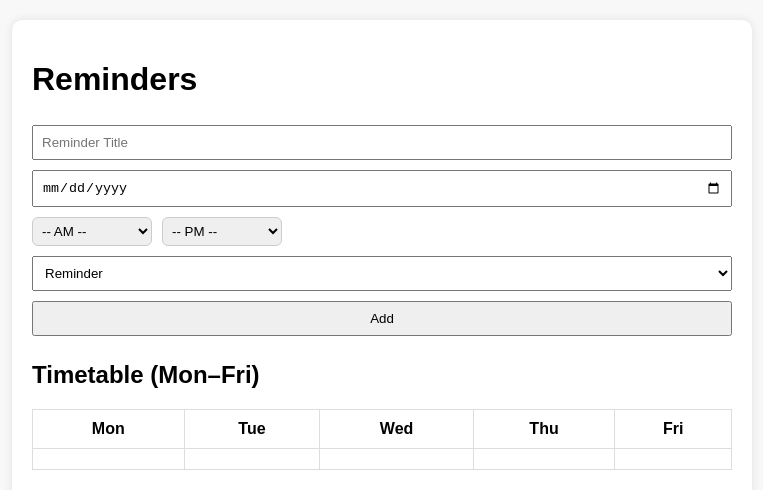
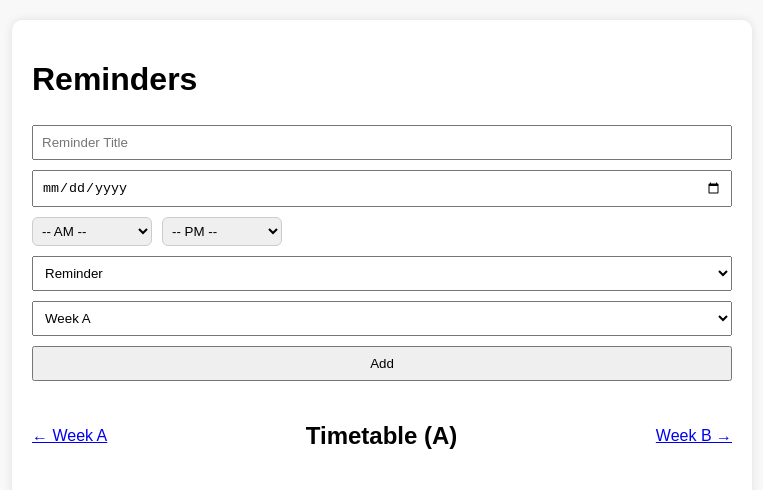
Before and after one commit to sopl3024/DigiProject, a Flask app: page /?week=A in a window 1280 px wide. Shown: the top 490 px of the page, without its empty margins (258-1021 px from the left). Run offline with Flask 3, Linux system fonts and the light colour scheme; data that the repository does not hold is empty.

Commit message:
Week A and week B

```diff
--- a/app.py
+++ b/app.py
@@ -1,101 +1,87 @@
-# Imports
-from flask import Flask, render_template, request, redirect, url_for
+from flask import Flask, render_template, request, redirect
 import sqlite3
+from datetime import datetime
 
 app = Flask(__name__)
 
-# Initialize the database
-def init_db():
-    conn = sqlite3.connect('reminders.db')
-    c = conn.cursor()
-    c.execute('''
-        CREATE TABLE IF NOT EXISTS reminders (
-            id INTEGER PRIMARY KEY AUTOINCREMENT,
-            title TEXT NOT NULL,
-            due_date TEXT NOT NULL,
-            due_time TEXT NOT NULL,
-            category TEXT NOT NULL,
-            completed INTEGER DEFAULT 0
-        )
-    ''')
-    conn.commit()
-    conn.close()
-
-# Convert date to day of week
-from datetime import datetime
+# Format for rendering dates in timetable
 @app.template_filter('datetimeformat')
-def datetimeformat(value, format='%a'):
+def datetimeformat(value, format='%H:%M'):
     try:
-        dt = datetime.strptime(value, '%Y-%m-%d')
-        return dt.strftime(format)
+        return datetime.strptime(value, '%Y-%m-%d').strftime(format)
     except:
         return value
 
-# Home page
+# Initialize database
+def init_db():
+    with sqlite3.connect('data.db') as conn:
+        c = conn.cursor()
+        c.execute('''CREATE TABLE IF NOT EXISTS reminders (
+            id INTEGER PRIMARY KEY AUTOINCREMENT,
+            title TEXT,
+            due_date TEXT,
+            due_time TEXT,
+            category TEXT,
+            completed INTEGER DEFAULT 0,
+            week TEXT DEFAULT 'A'
+        )''')
+        conn.commit()
+
 @app.route('/')
 def index():
-    conn = sqlite3.connect('reminders.db')
-    c = conn.cursor()
+    selected_week = request.args.get('week', 'A')
+    with sqlite3.connect('data.db') as conn:
+        c = conn.cursor()
+        c.execute("SELECT * FROM reminders")
+        reminders = c.fetchall()
 
-    # All reminders
-    c.execute("SELECT * FROM reminders")
-    reminders = c.fetchall()
+        c.execute("SELECT title, due_date, due_time FROM reminders WHERE category='Class' AND week=?", (selected_week,))
+        classes = c.fetchall()
 
-    # Only class reminders for timetable
-    c.execute("SELECT title, due_date, due_time FROM reminders WHERE category='Class'")
-    classes = c.fetchall()
+    return render_template('index.html', reminders=reminders, classes=classes, selected_week=selected_week)
 
-    conn.close()
-    return render_template('index.html', reminders=reminders, classes=classes)
-
-# Add new reminder
 @app.route('/add', methods=['POST'])
 def add():
     title = request.form['title']
     due_date = request.form['due_date']
-    due_time_am = request.form['due_time_am']
-    due_time_pm = request.form['due_time_pm']
-    due_time = due_time_am if due_time_am else due_time_pm
+    time_am = request.form['due_time_am']
+    time_pm = request.form['due_time_pm']
     category = request.form['category']
-    conn = sqlite3.connect('reminders.db')
-    c = conn.cursor()
-    c.execute("INSERT INTO reminders (title, due_date, due_time, category) VALUES (?, ?, ?, ?)",
-              (title, due_date, due_time, category))
-    conn.commit()
-    conn.close()
-    return redirect(url_for('index'))
+    week = request.form.get('week', 'A')
 
-# Mark as complete
+    due_time = time_am if time_am else time_pm
+
+    with sqlite3.connect('data.db') as conn:
+        c = conn.cursor()
+        c.execute("INSERT INTO reminders (title, due_date, due_time, category, week) VALUES (?, ?, ?, ?, ?)",
+                  (title, due_date, due_time, category, week))
+        conn.commit()
+    return redirect('/')
+
 @app.route('/complete/<int:reminder_id>')
 def complete(reminder_id):
-    conn = sqlite3.connect('reminders.db')
-    c = conn.cursor()
-    c.execute("UPDATE reminders SET completed = 1 WHERE id = ?", (reminder_id,))
-    conn.commit()
-    conn.close()
-    return redirect(url_for('index'))
+    with sqlite3.connect('data.db') as conn:
+        c = conn.cursor()
+        c.execute("UPDATE reminders SET completed = 1 WHERE id = ?", (reminder_id,))
+        conn.commit()
+    return redirect('/')
 
-# Mark as not completed
 @app.route('/uncomplete/<int:reminder_id>')
 def uncomplete(reminder_id):
-    conn = sqlite3.connect('reminders.db')
-    c = conn.cursor()
-    c.execute("UPDATE reminders SET completed = 0 WHERE id = ?", (reminder_id,))
-    conn.commit()
-    conn.close()
-    return redirect(url_for('index'))
+    with sqlite3.connect('data.db') as conn:
+        c = conn.cursor()
+        c.execute("UPDATE reminders SET completed = 0 WHERE id = ?", (reminder_id,))
+        conn.commit()
+    return redirect('/')
 
-# Delete reminder
 @app.route('/delete/<int:reminder_id>')
 def delete(reminder_id):
-    conn = sqlite3.connect('reminders.db')
-    c = conn.cursor()
-    c.execute("DELETE FROM reminders WHERE id = ?", (reminder_id,))
-    conn.commit()
-    conn.close()
-    return redirect(url_for('index'))
+    with sqlite3.connect('data.db') as conn:
+        c = conn.cursor()
+        c.execute("DELETE FROM reminders WHERE id = ?", (reminder_id,))
+        conn.commit()
+    return redirect('/')
 
-# Start the application
 if __name__ == '__main__':
     init_db()
     app.run(debug=True)
--- a/templates/index.html
+++ b/templates/index.html
@@ -36,12 +36,17 @@
                 <option value="Exam">Exam</option>
                 <option value="Class">Class</option>
             </select>
+            <select name="week">
+                <option value="A">Week A</option>
+                <option value="B">Week B</option>
+            </select>
             <button type="submit">Add</button>
         </form>
+
         <ul class="reminder-list">
             {% for r in reminders %}
             <li class="{% if r[5] %}completed{% endif %}">
-                <strong>{{ r[1] }}</strong> ({{ r[2] }}) - {{ r[3] }} - {{r[4]}}
+                <strong>{{ r[1] }}</strong> ({{ r[2] }}) - {{ r[3] }} - {{ r[4] }} - Week {{ r[6] }}
                 {% if not r[5] %}
                     <a href="/complete/{{ r[0] }}">✅</a>
                 {% else %}
@@ -52,7 +57,12 @@
             {% endfor %}
         </ul>
 
-        <h2>Timetable (Mon–Fri)</h2>
+        <div style="display: flex; align-items: center; justify-content: space-between;">
+            <a href="/?week=A">&#8592; Week A</a>
+            <h2>Timetable ({{ selected_week }})</h2>
+            <a href="/?week=B">Week B &#8594;</a>
+        </div>
+
         <table>
             <tr>
                 <th>Mon</th><th>Tue</th><th>Wed</th><th>Thu</th><th>Fri</th>
```
Also changed, not shown: reminders.db. Lines whose indentation alone changed are shown as unchanged.
